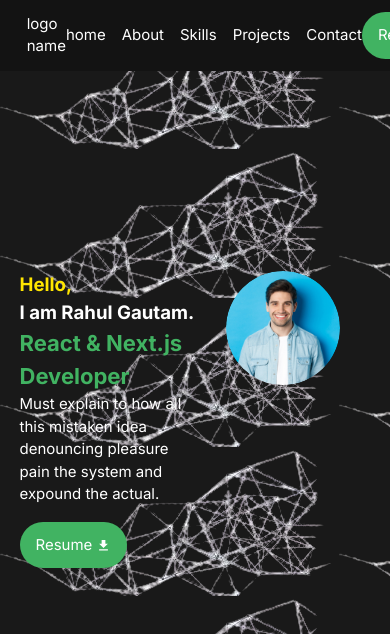
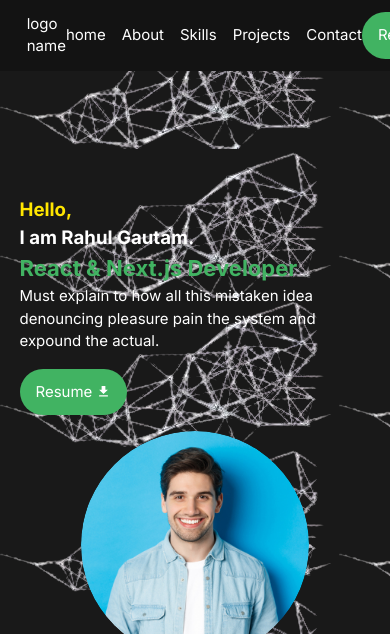
Before and after one commit to Rahulgautam8933/portfolio, a Next.js app: page / in a window 390 px wide. Shown: the top 634 px of the page. Built offline with nearby package versions, Linux system fonts and the light colour scheme.

Commit message:
fix: table fix

```diff
--- a/src/compoments/Home/HeroSection/index.js
+++ b/src/compoments/Home/HeroSection/index.js
@@ -6,7 +6,7 @@
         <>
             <div className='hero-sec-bg'>
                 <div className='width-90 height-100'>
-                    <div className='grid grid-cols-2 hero-sec-container'>
+                    <div className='grid grid-cols-1 lg:grid-cols-2 2xl:grid-cols-2 md:grid-cols-2 sm:grid-cols-1 hero-sec-container'>
                         <div className=''>
                             <h1 className='hero-heading'>
                                 <span>
```
